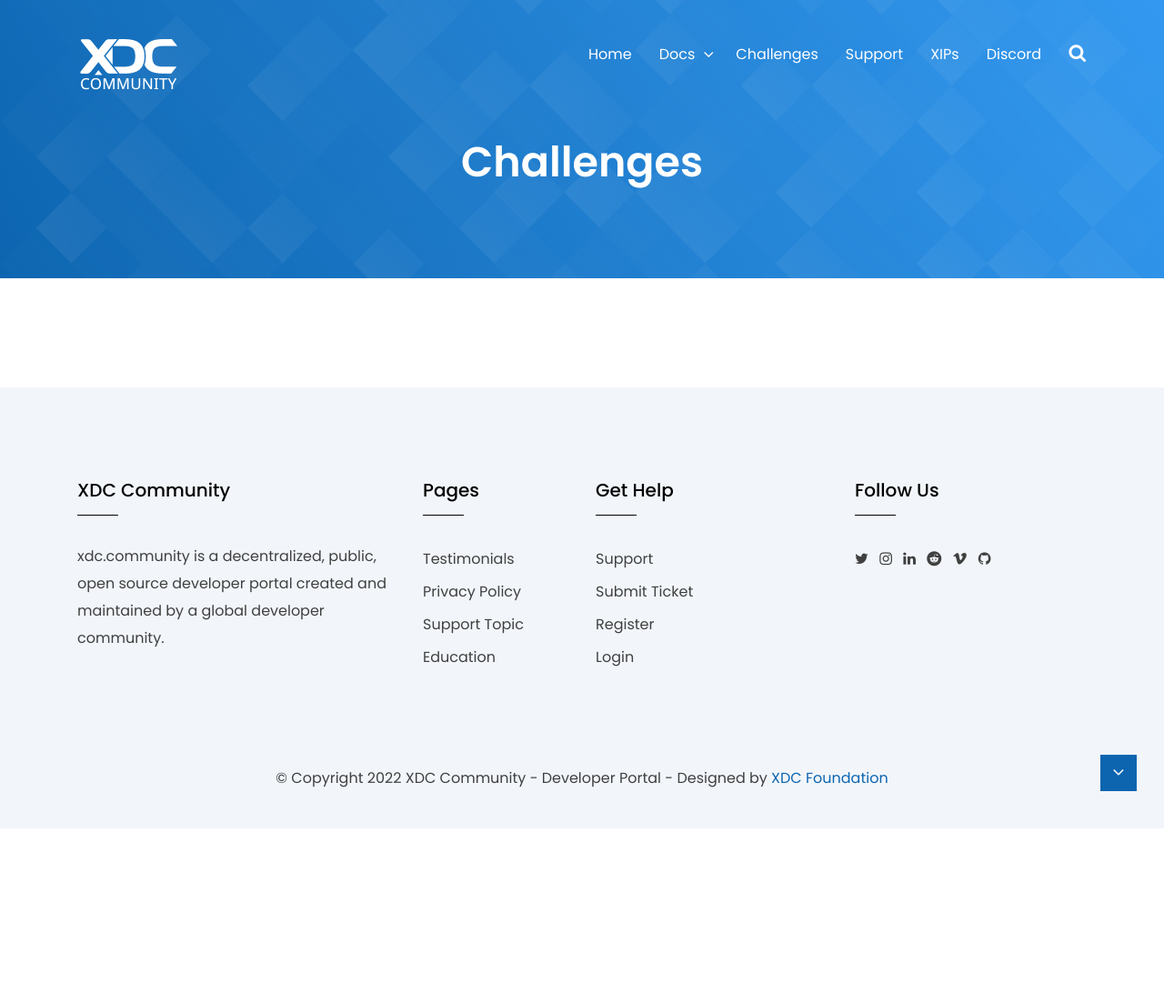
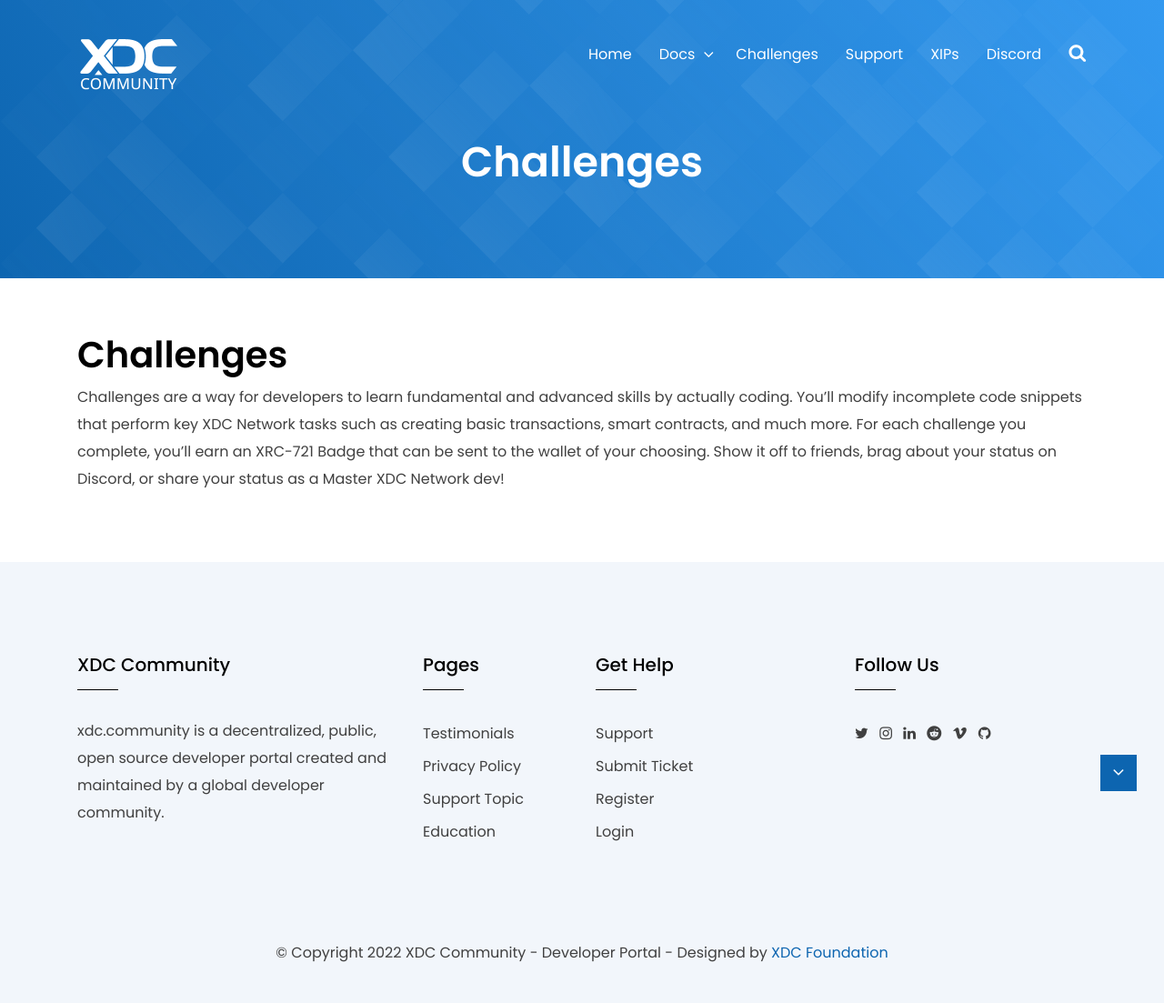
Before and after one commit to XDC-Community/XDC-Community.github.io, a Jekyll site: the page built from pages/challenges.html, in a window 1280 px wide. Shown: the whole page at 91% size. Built offline with Jekyll 4.4.1, drawn with Linux system fonts in a browser that asks for light colours; before the commit the page ends 911 px from its top, so only the background shows below that.

Commit message:
Update challenges.html
Adding information around what the Challenges program is

```diff
--- a/pages/challenges.html
+++ b/pages/challenges.html
@@ -9,8 +9,8 @@
 <section class="changelog-area bg-color1">
    <div class="changelog-wrapper inner-spacing">
       <div class="container">
-         <div class="row">
-
+         <h1>Challenges</h1>
+            <p>Challenges are a way for developers to learn fundamental and advanced skills by actually coding. You’ll modify incomplete code snippets that perform key XDC Network tasks such as creating basic transactions, smart contracts, and much more. For each challenge you complete, you’ll earn an XRC-721 Badge that can be sent to the wallet of your choosing. Show it off to friends, brag about your status on Discord, or share your status as a Master XDC Network dev!
          </div>
       </div>
    </div>
```
